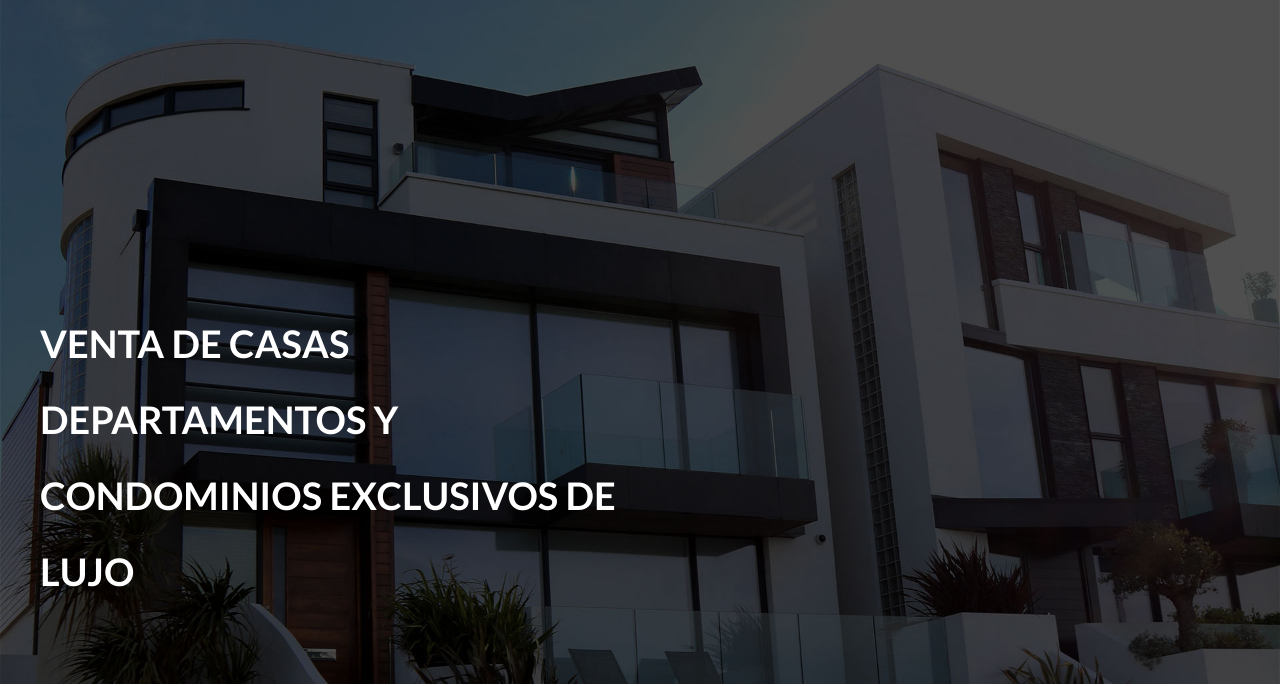
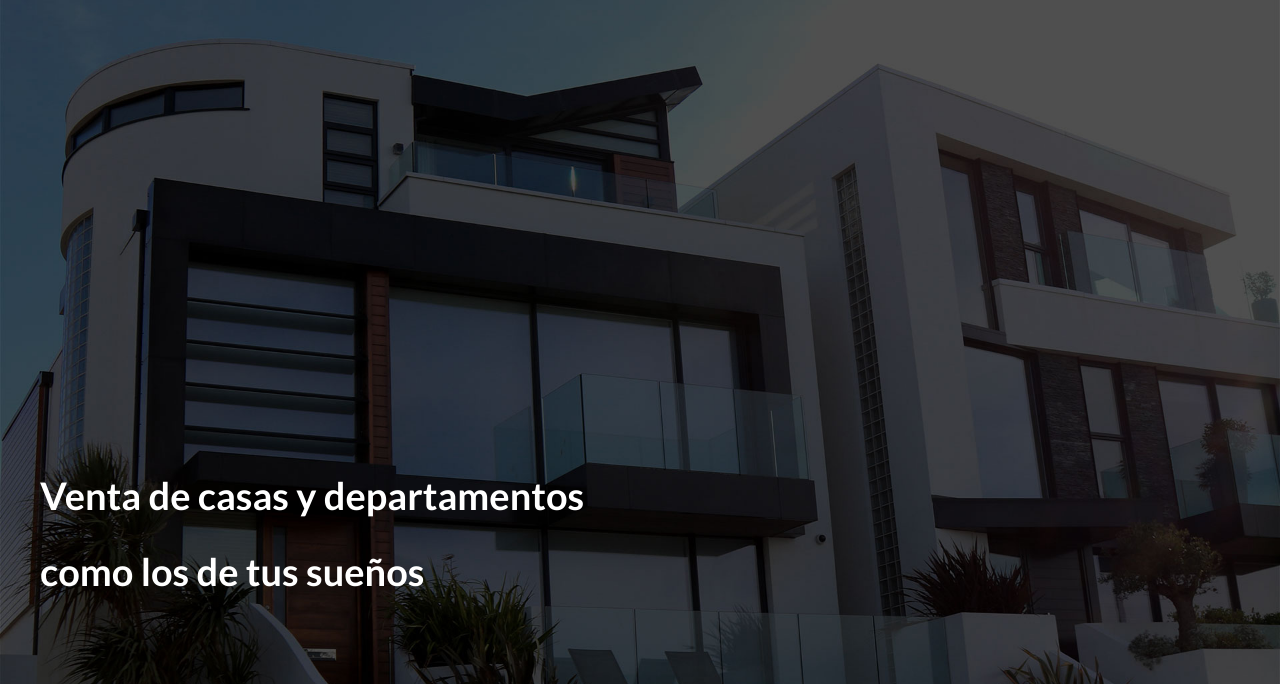
Before and after one commit to eddyramoss/bienes_raices, a plain HTML site: page index.html in a window 1280 px wide. Shown: the part 116-802 px from the top of the page. Drawn offline with Linux system fonts and the light colour scheme.

Commit message:
se cambio el titulo

```diff
--- a/index.html
+++ b/index.html
@@ -34,7 +34,7 @@
             <a href="contacto.html">Contacto</a>
           </nav>
         </div>
-        <h1>VENTA DE CASAS DEPARTAMENTOS Y CONDOMINIOS EXCLUSIVOS DE LUJO</h1>
+        <h1>Venta de casas y departamentos como los de tus sueños</h1>
       </div>
     </header>
 
```
